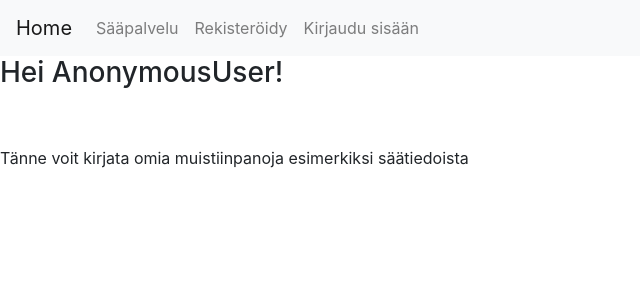
After one commit to testijeejee/ohjsiha, a Django app: page /notes/ in a window 1280 px wide. The commit adds this page. Shown: the top 300 px of the page, without its empty margins (0-640 px from the left). Run offline with Django 3.2, Linux system fonts and the light colour scheme; some libraries are stand-ins or nearby versions.

Commit message:
pikku fiksausta ja uus muistiinpano sivu

```diff
--- a/mysite/settings.py
+++ b/mysite/settings.py
@@ -40,7 +40,7 @@ INSTALLED_APPS = [
     'django.contrib.sessions',
     'django.contrib.messages',
     'django.contrib.staticfiles',
-	'whitenoise.runserver_nostatic'
+	'whitenoise.runserver_nostatic',
 ]
 
 MIDDLEWARE = [
@@ -53,6 +53,7 @@ MIDDLEWARE = [
     'django.middleware.clickjacking.XFrameOptionsMiddleware',
 	'whitenoise.middleware.WhiteNoiseMiddleware'
 ]
+
 
 ROOT_URLCONF = 'mysite.urls'
 
--- a/polls/templates/base.html
+++ b/polls/templates/base.html
@@ -28,8 +28,12 @@
             <a class="nav-link" href="/weather/">Sääpalvelu</a>
           </li>
           <li class="nav-item">
+            <a class="nav-link" href="/notes/">Muistiinpanot</a>
+          </li>
+          <li class="nav-item">
             <a class="nav-link" href="/logout/">Kirjaudu ulos</a>
           </li>
+
           {% else %}
           <li class="nav-item">
             <a class="nav-link" href="/weather/">Sääpalvelu</a>
--- /dev/null
+++ b/polls/templates/polls/notes.html
@@ -0,0 +1,9 @@
+{% extends 'base.html' %}
+
+{% block content %}
+<h3>Hei {{user}}!</h3>
+<br></br>
+<p>Tänne voit kirjata omia muistiinpanoja esimerkiksi säätiedoista</p>
+
+
+{% endblock %}
--- a/polls/templates/polls/weather.html
+++ b/polls/templates/polls/weather.html
@@ -1,6 +1,6 @@
 {% extends 'base.html' %}
 {% block content %}
-<h3> Tervetuloa käyttämään Kallen sääpalvelua </h3>
+<h3> Tervetuloa käyttämään Kallen sääpalvelua! :)</h3>
 <br></br>
 <p>Valitse haluamasi paikkakunta Suomesta ja katso tämänhetken lämpötila (°C):</p>
 <input id=searchValue />
--- a/polls/urls.py
+++ b/polls/urls.py
@@ -10,4 +10,5 @@ urlpatterns = [
     path('loggedout/', views.loggedout, name='loggedout'),
     path('weather/', views.weather, name='weather'),
     path('weatherhandle/', views.weatherhandle, name="weatherhandle"),
+    path('notes/', views.notes, name="notes")
 ]
--- a/polls/views.py
+++ b/polls/views.py
@@ -37,3 +37,6 @@ def weatherhandle(request):
     #Change temperature from Kelvin to Celsius
     temp = data.get("main").get("temp") - 273.15
     return HttpResponse(temp)
+
+def notes(request):
+    return render(request, 'polls/notes.html')
```
